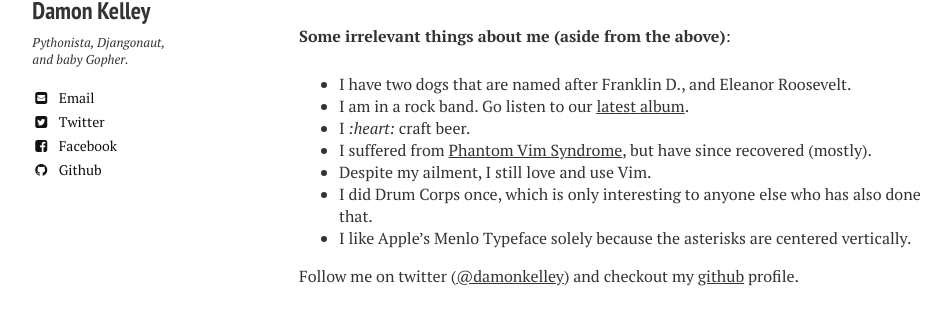
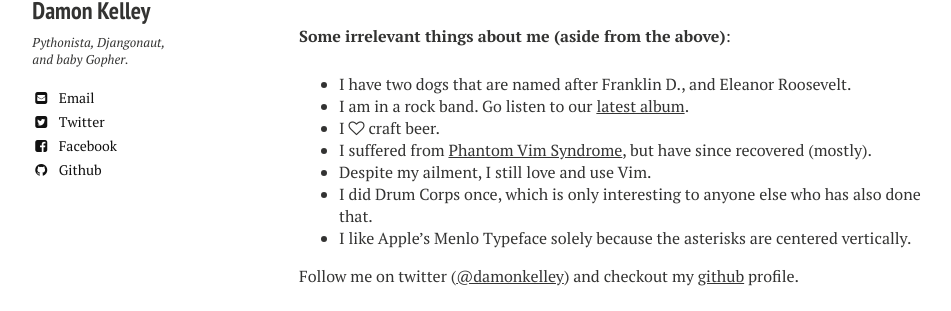
Before and after one commit to damonkelley/damonkelley.github.io, a Jekyll site: the page built from index.md, in a window 1280 px wide. Shown: the part 213-524 px from the top of the page, without its empty margins (21-972 px from the left). Built offline with Jekyll 4.4.1, drawn with Linux system fonts in a browser that asks for light colours; nearby versions of some CDN libraries.

Commit message:
Add an icon.

```diff
--- a/index.md
+++ b/index.md
@@ -11,7 +11,7 @@ My name is Damon Kelley and I am a software developer living in Denton, Texas.
 
 * I have two dogs that are named after Franklin D., and Eleanor Roosevelt.
 * I am in a rock band. Go listen to our [latest album](https://voltrevolt.bandcamp.com/).
-* I _:heart:_ craft beer.
+* I <i class="fa fw fa-heart-o"></i> craft beer.
 * I suffered from [Phantom Vim Syndrome](http://www.urbandictionary.com/define.php?term=phantom%20vim%20syndrome), but have since recovered (mostly).
 * Despite my ailment, I still love and use Vim.
 * I did Drum Corps once, which is only interesting to anyone else who has also done that.
```
